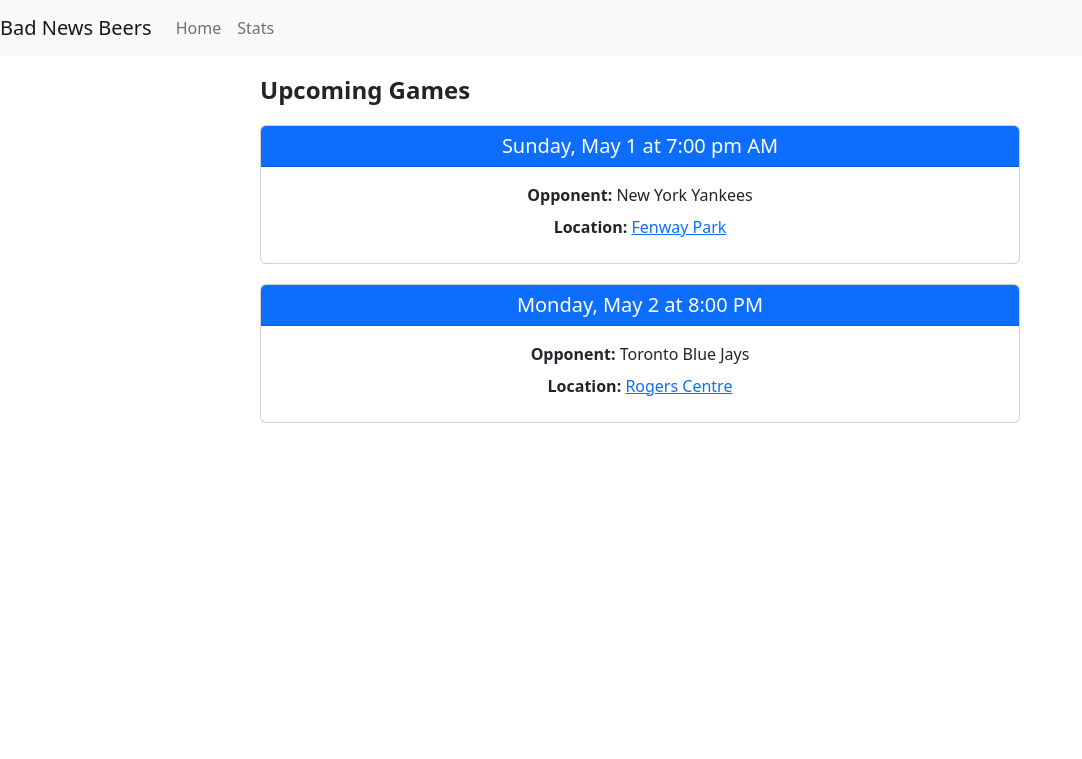
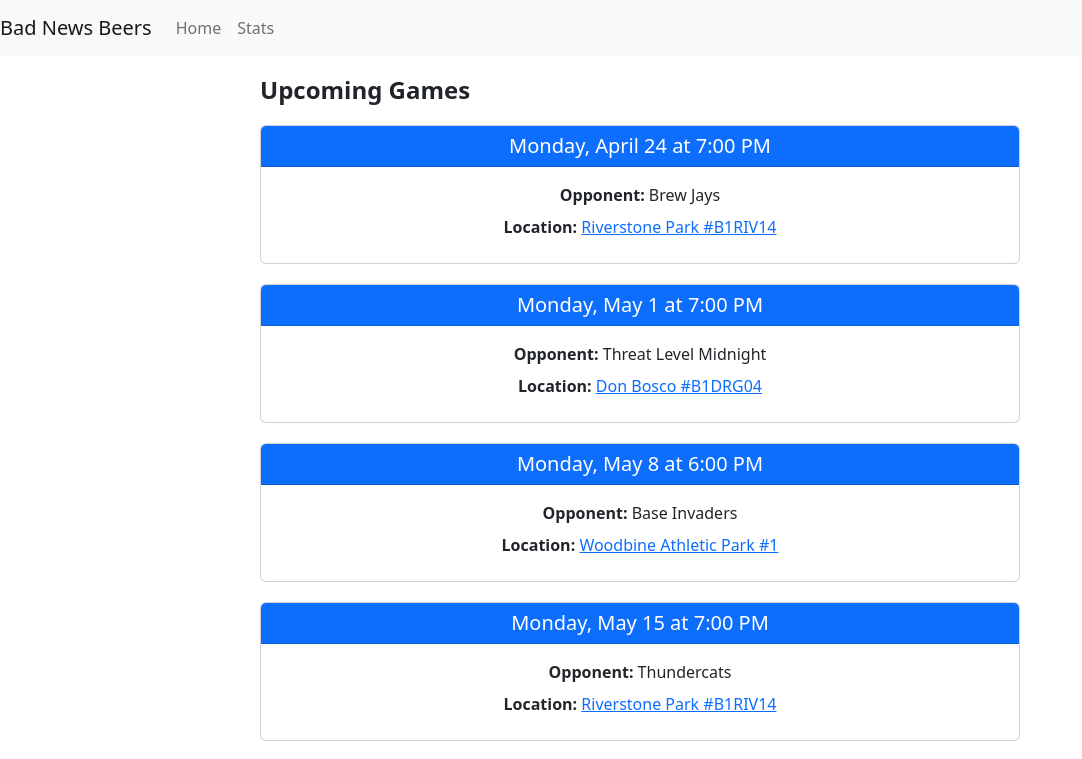
Before and after one commit to tdawatson/bad-news-beers, a Vue app: page / in a window 1280 px wide. Shown: the top 759 px of the page, without its empty margins (0-1082 px from the left). Built offline with nearby package versions, Linux system fonts and the light colour scheme.

Commit message:
Updating how games are displayed on home view and adding schedule.

```diff
--- a/public/data/games.json
+++ b/public/data/games.json
@@ -1,14 +1,44 @@
 [
   {
-    "date": "2022-05-01",
-    "start_time": "7:00 pm",
-    "opponent": "New York Yankees",
-    "location": "Fenway Park"
+    "date": "2023-04-24",
+    "start_time": "19:00",
+    "opponent": "Brew Jays",
+    "location": "Riverstone Park #B1RIV14",
+    "address": "90 Riverstone Cres SE"
   },
   {
-    "date": "2022-05-02",
-    "start_time": "20:00",
-    "opponent": "Toronto Blue Jays",
-    "location": "Rogers Centre"
+    "date": "2023-05-01",
+    "start_time": "19:00",
+    "opponent": "Threat Level Midnight",
+    "location": "Don Bosco #B1DRG04",
+    "address": "13615 Deer Ridge Dr SE"
+  },
+  {
+    "date": "2023-05-08",
+    "start_time": "18:00",
+    "opponent": "Base Invaders",
+    "location": "Woodbine Athletic Park #1",
+    "address": "96 Woodfield Dr SW"
+  },
+  {
+    "date": "2023-05-15",
+    "start_time": "19:00",
+    "opponent": "Thundercats",
+    "location": "Riverstone Park #B1RIV14",
+    "address": "90 Riverstone Cres SE"
+  },
+  {
+    "date": "2023-05-22",
+    "start_time": "18:15",
+    "opponent": "Peanuts",
+    "location": "Fish Creek Blvd",
+    "address": "2511 Fish Creek Blvd SW"
+  },
+  {
+    "date": "2023-05-29",
+    "start_time": "19:00",
+    "opponent": "The Cannons",
+    "location": "Fish Creek Blvd",
+    "address": "2511 Fish Creek Blvd SW"
   }
 ]
--- a/src/components/BaseballGame.vue
+++ b/src/components/BaseballGame.vue
@@ -33,7 +33,7 @@
   },
   computed: {
     googleMapsLink() {
-      return `https://www.google.com/maps/search/${this.game.location}`
+      return `https://www.google.com/maps/search/${this.game.address}`
     }
   }
 }
--- a/src/views/HomeView.vue
+++ b/src/views/HomeView.vue
@@ -1,17 +1,22 @@
 <template>
-  <div class="games-list">
-    <h2 class="games-list__title">Upcoming Games</h2>
-    <div v-if="games.length">
-      <baseball-game v-for="game in games" :key="game.id" :game="game" />
+  <div className="games-list">
+    <h2 className="games-list__title">Upcoming Games</h2>
+    <div v-if="upcomingGames.length">
+      <baseball-game v-for="game in upcomingGames" :key="game.id" :game="game"/>
     </div>
     <div v-else>
       <p>No upcoming games.</p>
     </div>
+    <h2 className="games-list__title">Past Games</h2>
+    <div v-if="pastGames.length">
+      <baseball-game v-for="game in pastGames" :key="game.id" :game="game"/>
+    </div>
+    <div v-else>
+      <p>No past games.</p>
+    </div>
   </div>
 </template>
-
 <script>
-// @ is an alias to /src
 import BaseballGame from '@/components/BaseballGame.vue';
 // import games from '@/data/games.json';
 
@@ -25,19 +30,31 @@
       games: []
     }
   },
+  computed: {
+    upcomingGames() {
+      const now = new Date();
+      return this.games.filter(game => {
+        const gameDate = new Date(game.date);
+        return gameDate >= now;
+      }).sort((a, b) => new Date(a.date) - new Date(b.date));
+    },
+    pastGames() {
+      const now = new Date();
+      return this.games.filter(game => {
+        const gameDate = new Date(game.date);
+        return gameDate < now;
+      }).sort((a, b) => new Date(b.date) - new Date(a.date));
+    }
+  },
   created() {
-    fetch('data/games.json')
-    .then(response => response.json())
-    .then(data => {
+    fetch('data/games.json').then(response => response.json()).then(data => {
       this.games = data;
-    })
-    .catch(error => {
+    }).catch(error => {
       console.error('Error fetching games:', error);
     });
   }
 }
 </script>
-
 <style scoped>
 .games-list {
   max-width: 800px;
```
Also changed, not shown: public/bad-news-beers-logo.jpeg (added).
